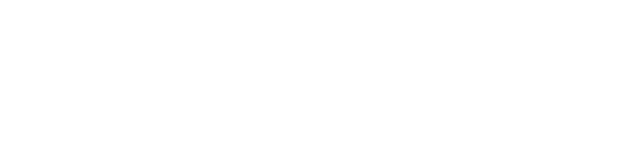
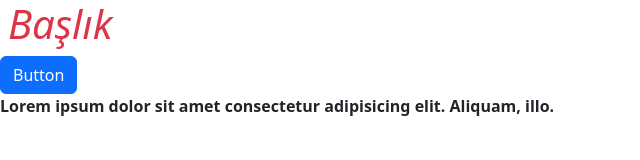
Before and after one commit to yazgikosee/BEH3G3, a plain HTML site: page index.html in a window 1280 px wide. Shown: the whole page, without its empty margins (0-640 px from the left). Drawn offline with nearby package versions, Linux system fonts and the light colour scheme.

Commit message:
boostrap giriş

```diff
--- a/index.html
+++ b/index.html
@@ -7,6 +7,9 @@
     <link href="https://cdn.jsdelivr.net/npm/bootstrap@5.3.5/dist/css/bootstrap.min.css" rel="stylesheet">
 </head>
 <body>
+    <h1 class="text-danger fst-italic ms-2">Başlık</h1>
+    <button class="btn btn-primary" type="submit">Button</button>
+    <p class="fw-bold">Lorem ipsum dolor sit amet consectetur adipisicing elit. Aliquam, illo.</p>
     <script src="https://cdn.jsdelivr.net/npm/bootstrap@5.3.5/dist/js/bootstrap.bundle.min.js"></script>
 </body>
 </html>
```
